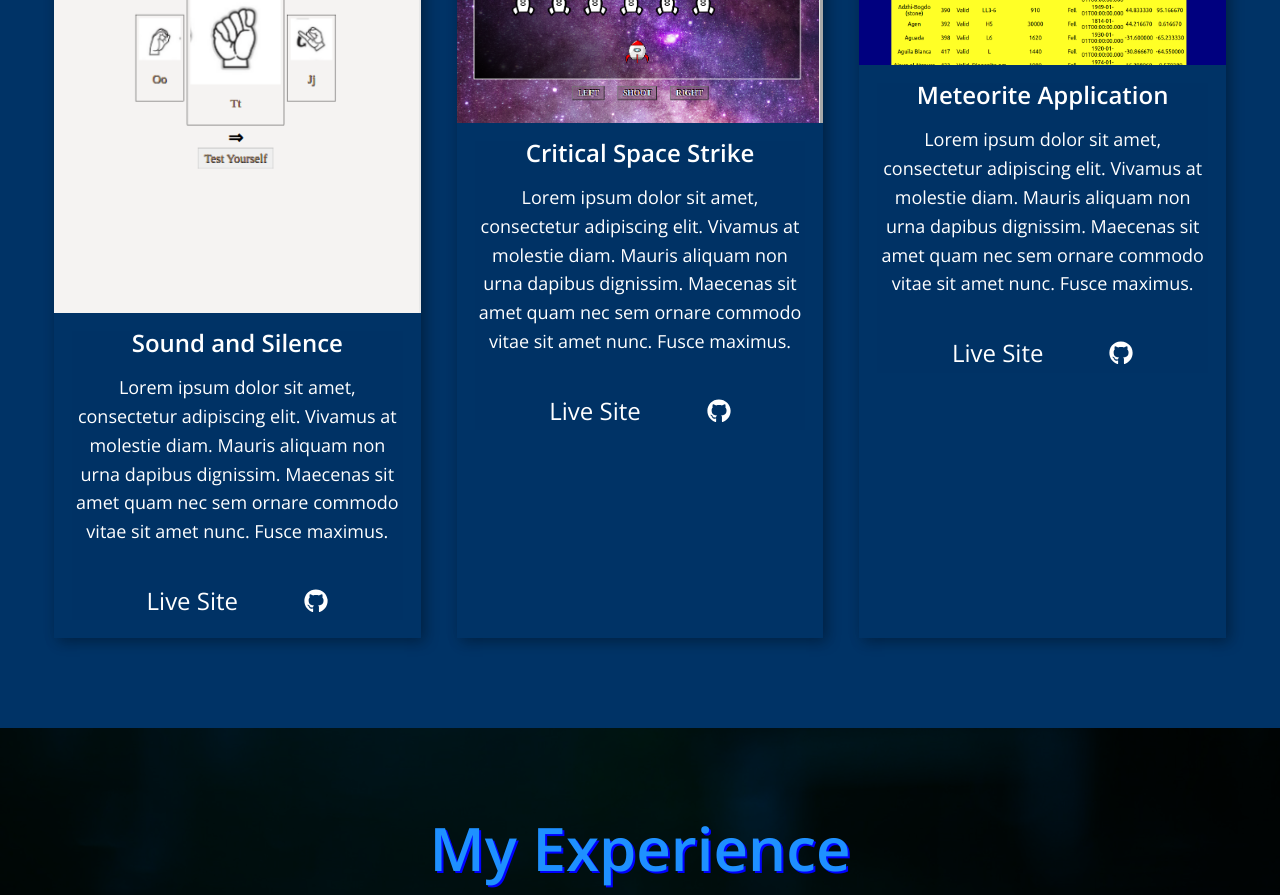
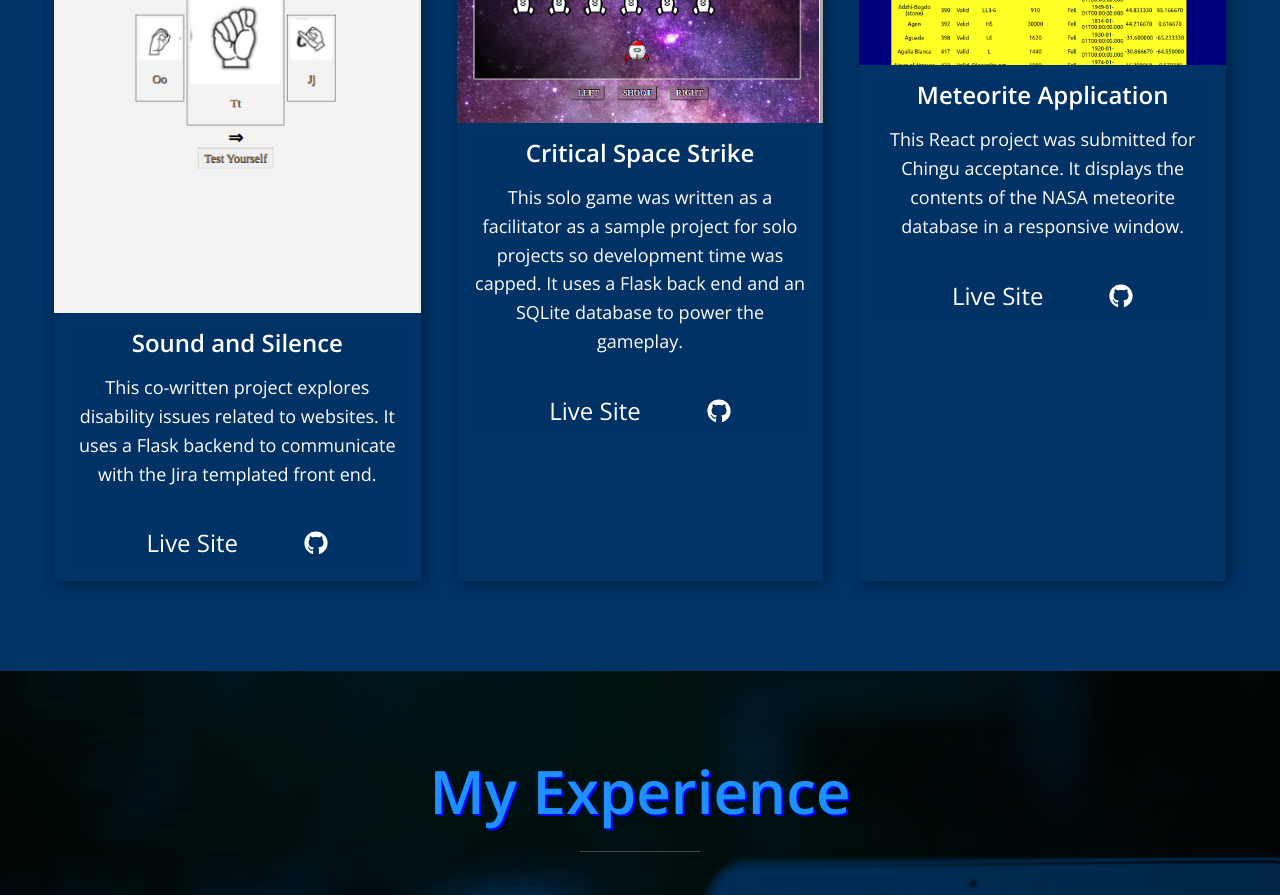
Before and after one commit to rmcguire6/react-portfolio, a React (Create React App) app: page / in a window 1280 px wide. Shown: the part 1180-2075 px from the top of the page. Built offline with nearby package versions, Linux system fonts and the light colour scheme.

Commit message:
Change project descriptions

```diff
--- a/src/components/Projects.js
+++ b/src/components/Projects.js
@@ -25,11 +25,9 @@ const Projects = () => {
           <div className="project__desc">
             <h3>{projects[0].title}</h3>
             <p>
-              {" "}
-              Lorem ipsum dolor sit amet, consectetur adipiscing elit. Vivamus
-              at molestie diam. Mauris aliquam non urna dapibus dignissim.
-              Maecenas sit amet quam nec sem ornare commodo vitae sit amet nunc.
-              Fusce maximus.
+              This co-written project explores disability issues related to
+              websites. It uses a Flask backend to communicate with the Jira
+              templated front end.
             </p>
             <ul className="icon-list">
               <li className="icon-list__item">
@@ -50,11 +48,9 @@ const Projects = () => {
           <div className="project__desc">
             <h3>{projects[1].title}</h3>
             <p>
-              {" "}
-              Lorem ipsum dolor sit amet, consectetur adipiscing elit. Vivamus
-              at molestie diam. Mauris aliquam non urna dapibus dignissim.
-              Maecenas sit amet quam nec sem ornare commodo vitae sit amet nunc.
-              Fusce maximus.
+              This solo game was written as a facilitator as a sample project
+              for solo projects so development time was capped. It uses a Flask
+              back end and an SQLite database to power the gameplay.
             </p>
             <ul className="icon-list">
               <li className="icon-list__item">
@@ -79,11 +75,9 @@ const Projects = () => {
           <div className="project__desc">
             <h3>{projects[2].title}</h3>
             <p>
-              {" "}
-              Lorem ipsum dolor sit amet, consectetur adipiscing elit. Vivamus
-              at molestie diam. Mauris aliquam non urna dapibus dignissim.
-              Maecenas sit amet quam nec sem ornare commodo vitae sit amet nunc.
-              Fusce maximus.
+              This React project was submitted for Chingu acceptance. It
+              displays the contents of the NASA meteorite database in a
+              responsive window.
             </p>
             <ul className="icon-list">
               <li className="icon-list__item">
```
